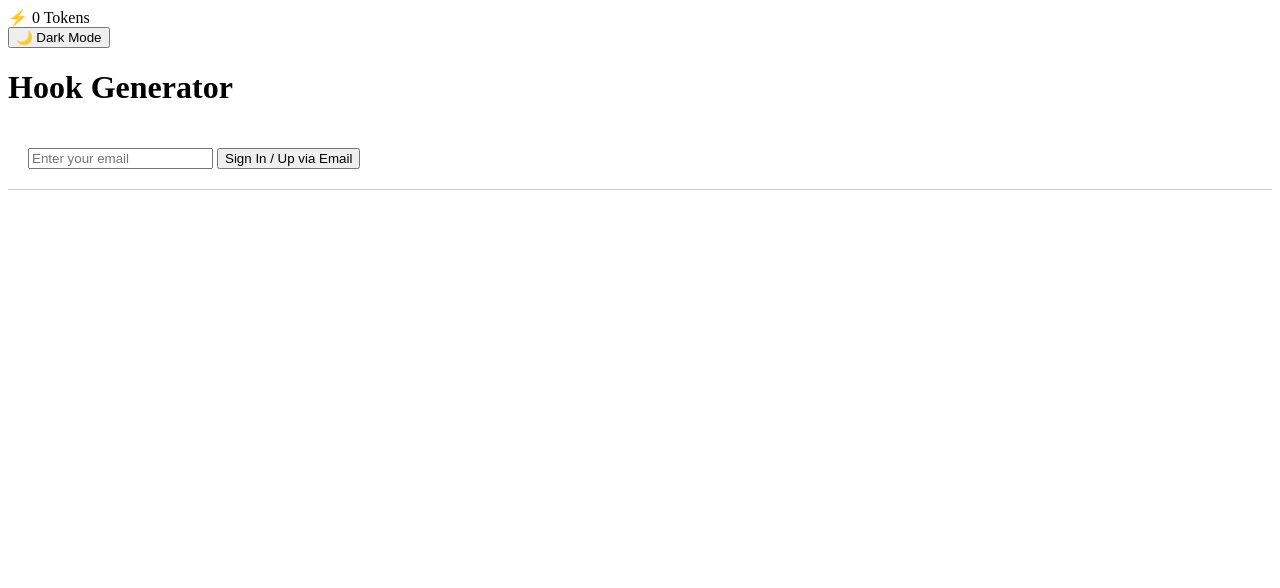
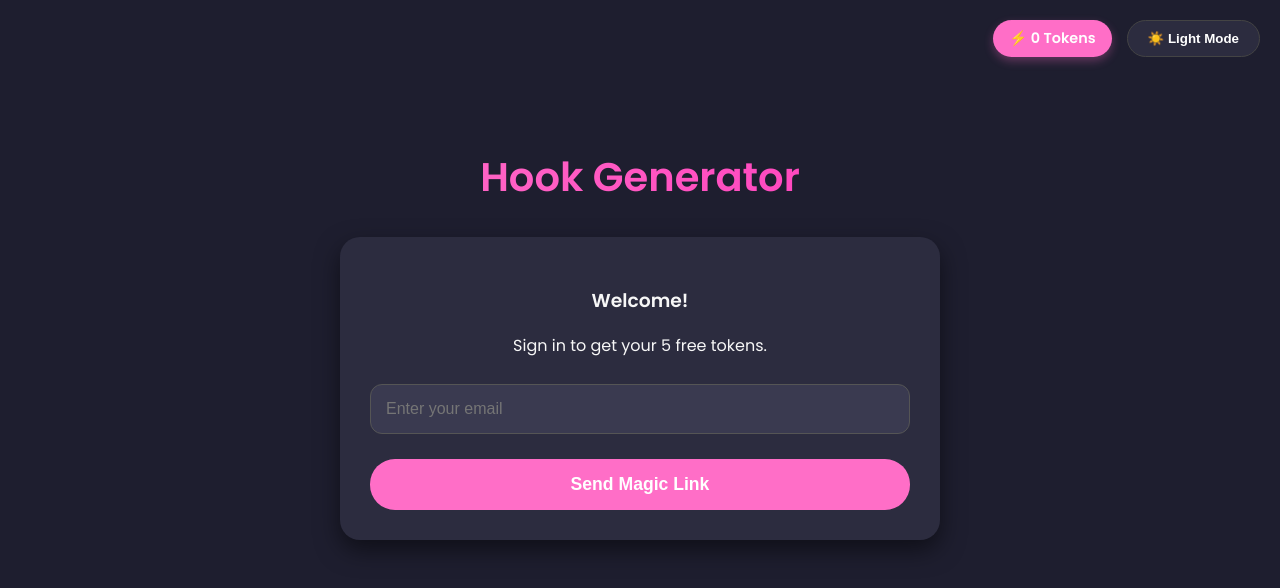
Before and after one commit to yuqiuwuu/hook-generator, a plain HTML site: page index.html in a window 1280 px wide. Both pictures are taken after a click on the button "🌙 Dark Mode". Drawn offline with nearby package versions, Linux system fonts and the light colour scheme.

Commit message:
Update index.html
got the api working i think

```diff
--- a/index.html
+++ b/index.html
@@ -2,12 +2,152 @@
 <html lang="en">
 <head>
   <meta charset="UTF-8">
+  <meta name="viewport" content="width=device-width, initial-scale=1.0">
   <title>Hook Generator</title>
   <link href="https://fonts.googleapis.com/css2?family=Poppins:wght@400;600&display=swap" rel="stylesheet">
   <script src="https://cdn.jsdelivr.net/npm/@supabase/supabase-js@2"></script>
+
   <style>
-    /* ... (Keep your existing CSS here) ... */
-    #auth-section { margin-bottom: 20px; padding: 20px; border-bottom: 1px solid #ccc; }
+    /* Root variables */
+    :root {
+      --bg-light: #f7f7f7;
+      --bg-dark: #1e1e2f;
+      --card-light: #ffffff;
+      --card-dark: #2c2c3f;
+      --text-light: #1e1e2f;
+      --text-dark: #f7f7f7;
+      --accent: #ff6ec7;
+      --accent-hover: #ff3dbd;
+    }
+
+    /* Global styles */
+    body {
+      font-family: 'Poppins', sans-serif;
+      margin: 0;
+      padding: 0;
+      background: var(--bg-light);
+      color: var(--text-light);
+      transition: all 0.3s ease;
+    }
+
+    .dark-mode {
+      background: var(--bg-dark);
+      color: var(--text-dark);
+    }
+
+    /* Top Navigation Bar */
+    .top-nav {
+      position: fixed;
+      top: 0;
+      right: 0;
+      padding: 20px;
+      display: flex;
+      gap: 15px;
+      align-items: center;
+      z-index: 1000;
+    }
+
+    .token-badge {
+      background: var(--accent);
+      color: white;
+      padding: 8px 16px;
+      border-radius: 20px;
+      font-weight: 600;
+      font-size: 0.9rem;
+      box-shadow: 0 4px 10px rgba(255, 110, 199, 0.3);
+    }
+
+    .container {
+      max-width: 600px;
+      margin: 100px auto 50px;
+      padding: 20px;
+      text-align: center;
+    }
+
+    h1 {
+      font-size: 2.5rem;
+      background: linear-gradient(90deg, #ff6ec7, #ff3dbd);
+      -webkit-background-clip: text;
+      -webkit-text-fill-color: transparent;
+      margin-bottom: 30px;
+    }
+
+    .toggle-btn {
+      background: var(--card-light);
+      border: 1px solid #ddd;
+      padding: 10px 20px;
+      color: var(--text-light);
+      border-radius: 25px;
+      cursor: pointer;
+      font-weight: 600;
+      transition: 0.3s;
+    }
+
+    .dark-mode .toggle-btn {
+      background: var(--card-dark);
+      color: white;
+      border-color: #444;
+    }
+
+    .card {
+      background: var(--card-light);
+      padding: 30px;
+      border-radius: 20px;
+      box-shadow: 0 10px 25px rgba(0,0,0,0.1);
+    }
+
+    .dark-mode .card {
+      background: var(--card-dark);
+      box-shadow: 0 10px 25px rgba(0,0,0,0.5);
+    }
+
+    input, select {
+      width: 100%;
+      padding: 15px;
+      margin: 10px 0;
+      border-radius: 12px;
+      border: 1px solid #ccc;
+      font-size: 1rem;
+      box-sizing: border-box;
+    }
+
+    .dark-mode input, .dark-mode select {
+      background: #3a3a50;
+      border: 1px solid #555;
+      color: white;
+    }
+
+    .generate-btn {
+      width: 100%;
+      margin-top: 15px;
+      padding: 15px;
+      border: none;
+      border-radius: 25px;
+      background: var(--accent);
+      color: white;
+      font-size: 1.1rem;
+      font-weight: 600;
+      cursor: pointer;
+      transition: 0.3s;
+    }
+
+    .generate-btn:hover { background: var(--accent-hover); }
+    .generate-btn:disabled { background: #666; cursor: not-allowed; opacity: 0.7; }
+
+    .result {
+      margin-top: 30px;
+      text-align: left;
+      display: none;
+    }
+
+    .hook-item {
+      background: rgba(255,110,199,0.1);
+      padding: 15px;
+      border-radius: 12px;
+      margin-bottom: 10px;
+      border-left: 5px solid var(--accent);
+    }
+
     .hidden { display: none; }
   </style>
 </head>
@@ -22,13 +162,17 @@
     <h1>Hook Generator</h1>
 
     <div id="auth-section">
-      <input type="email" id="emailInput" placeholder="Enter your email">
-      <button class="generate-btn" onclick="signIn()">Sign In / Up via Email</button>
+      <div class="card">
+        <h3>Welcome!</h3>
+        <p>Sign in to get your 5 free tokens.</p>
+        <input type="email" id="emailInput" placeholder="Enter your email">
+        <button class="generate-btn" onclick="signIn()">Send Magic Link</button>
+      </div>
     </div>
 
     <div id="generator-ui" class="hidden">
       <div class="card">
-        <input type="text" id="topic" placeholder="Topic (e.g., Coding Tips)">
+        <input type="text" id="topic" placeholder="Video Topic (e.g. Pasta Recipe)">
         <select id="platform">
           <option value="TikTok">TikTok</option>
           <option value="Instagram">Instagram</option>
@@ -47,14 +191,21 @@
   </div>
 
   <script>
-    // INITIALIZE SUPABASE
-    const supabaseUrl = 'YOUR_SUPABASE_URL';
-    const supabaseKey = 'YOUR_PUBLISHABLE_KEY';
+    // 1. SUPABASE CONFIG - REPLACE THESE!
+    const supabaseUrl = 'https://fkngnzovfkaukphowsat.supabase.co';
+    const supabaseKey = 'sb_publishable_95yQBhk7C5S8i66Z_iqfpA_YiK_QaAP';
     const _supabase = supabase.createClient(supabaseUrl, supabaseKey);
 
     let currentUser = null;
 
-    // AUTH LOGIC
+    // 2. THEME TOGGLE
+    const darkToggle = document.getElementById('darkToggle');
+    darkToggle.addEventListener('click', () => {
+      document.body.classList.toggle('dark-mode');
+      darkToggle.textContent = document.body.classList.contains('dark-mode') ? '☀️ Light Mode' : '🌙 Dark Mode';
+    });
+
+    // 3. AUTH LOGIC
     async function signIn() {
       const email = document.getElementById('emailInput').value;
       if (!email) return alert("Enter email!");
@@ -82,12 +233,14 @@
       if (data) document.getElementById('tokenCount').textContent = data.tokens;
     }
 
-    // GENERATE LOGIC
+    // 4. GENERATOR LOGIC
     const generateBtn = document.getElementById('generateBtn');
     generateBtn.addEventListener('click', async () => {
       const topic = document.getElementById('topic').value;
       const platform = document.getElementById('platform').value;
       const tone = document.getElementById('tone').value;
+
+      if (!topic) return alert("Enter a topic!");
 
       generateBtn.disabled = true;
       generateBtn.textContent = 'Generating...';
@@ -101,7 +254,7 @@
 
         const data = await response.json();
         if (response.ok) {
-          fetchTokens(); // Refresh display
+          fetchTokens();
           const resultDiv = document.getElementById('result');
           resultDiv.innerHTML = '<h3>Your Hooks:</h3>';
           data.hooks.forEach(h => {
```
